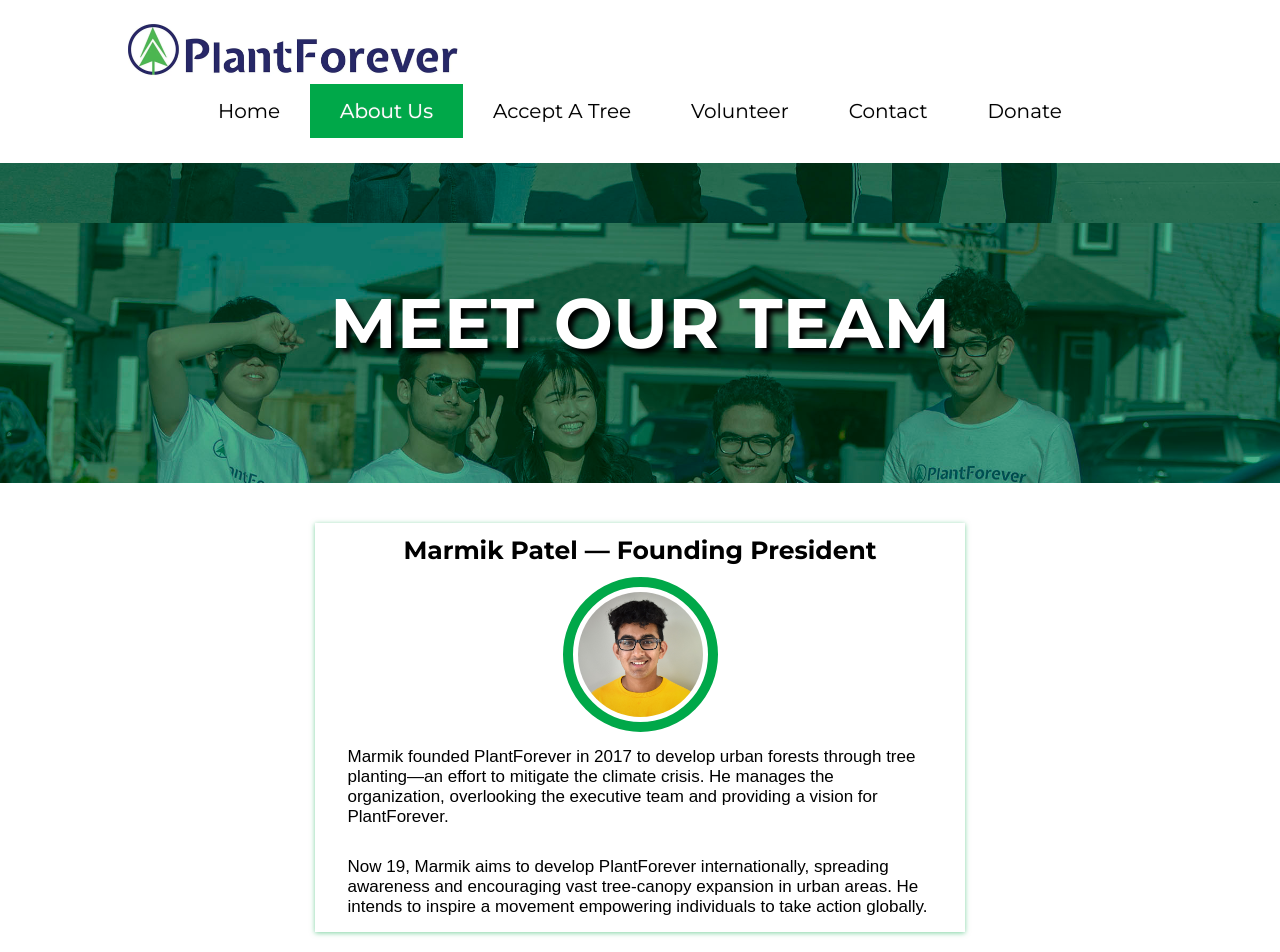
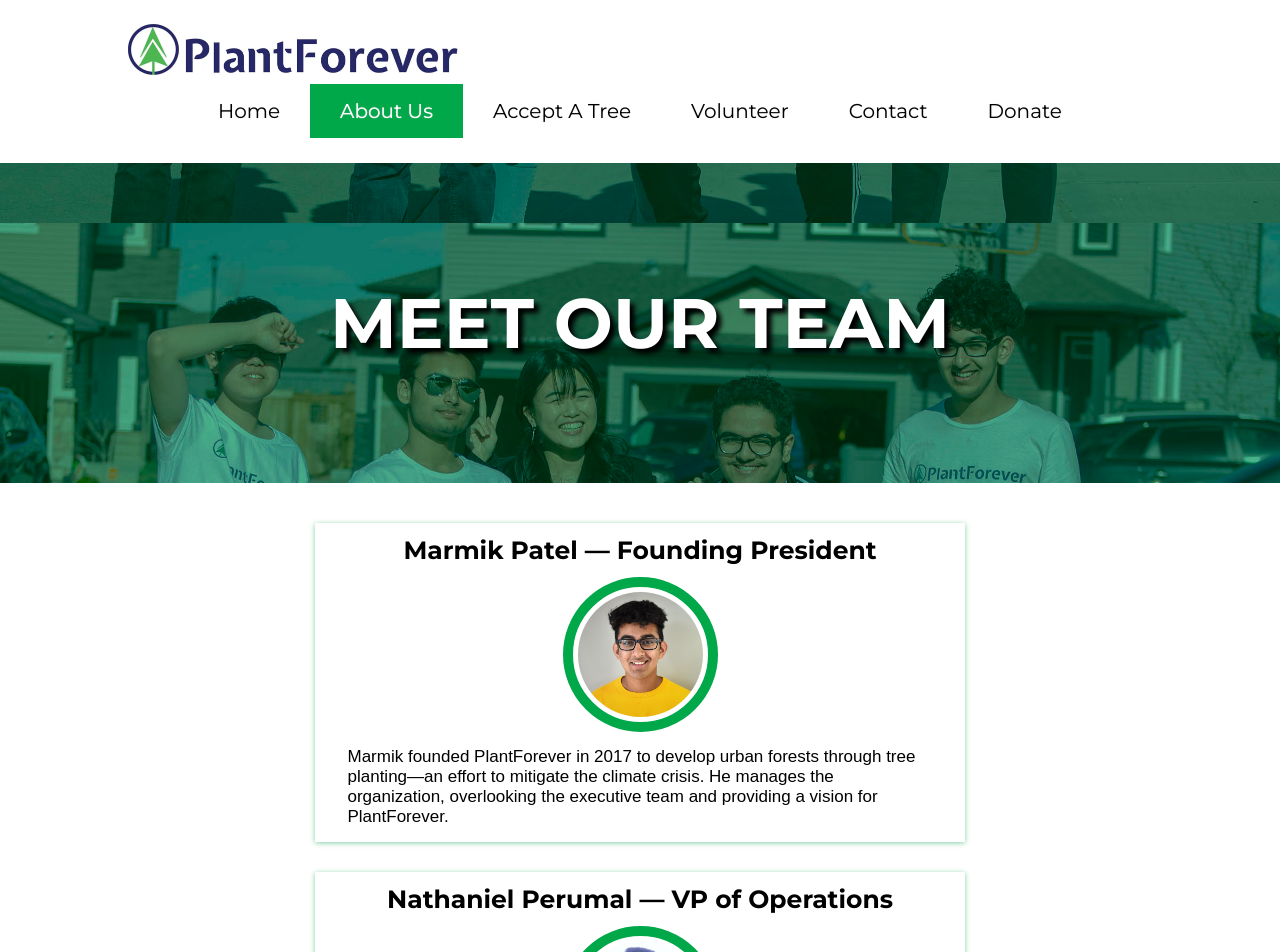
Before and after one commit to cocoliliace/PlantForever, a Vue app: page /meet-our-team in a window 1280 px wide. Shown: the top 952 px of the page. Built offline with nearby package versions, Linux system fonts and the light colour scheme.

Commit message:
delete marmik's second blurb on team page

```diff
--- a/src/views/Team.vue
+++ b/src/views/Team.vue
@@ -36,7 +36,7 @@ export default {
           name: "Marmik Patel",
           title: "Founding President",
           photo: "marmik",
-          story: ["Marmik founded PlantForever in 2017 to develop urban forests through tree planting—an effort to mitigate the climate crisis. He manages the organization, overlooking the executive team and providing a vision for PlantForever.", "Now 19, Marmik aims to develop PlantForever internationally, spreading awareness and encouraging vast tree-canopy expansion in urban areas. He intends to inspire a movement empowering individuals to take action globally."]
+          story: ["Marmik founded PlantForever in 2017 to develop urban forests through tree planting—an effort to mitigate the climate crisis. He manages the organization, overlooking the executive team and providing a vision for PlantForever."]
         },
         {
           name: "Nathaniel Perumal",
```
